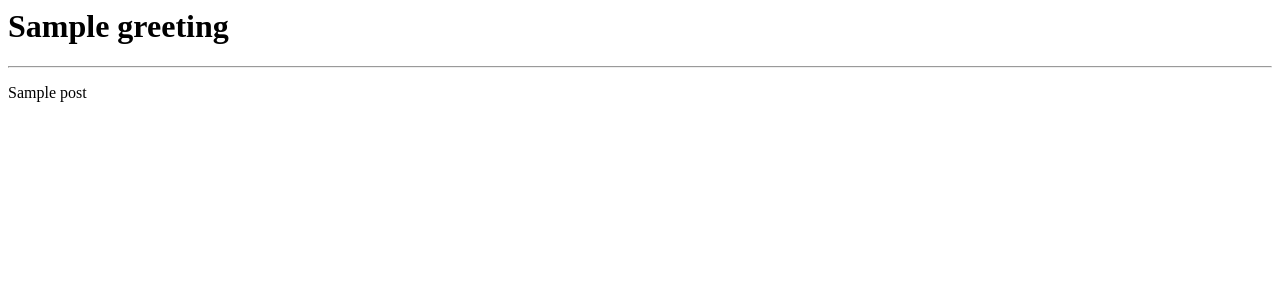
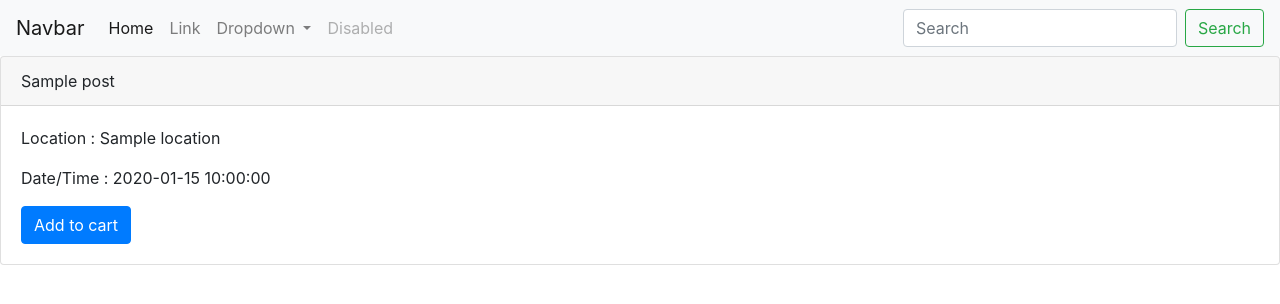
Before and after one commit to tekksparrow/dbk-jobs-on-linkedin, a Flask app: template templates/review.html in a window 1280 px wide. Shown: the top 304 px of the page. Run offline with Flask 2, Linux system fonts and the light colour scheme; the template is opened without the code that fills it: most values are stand-ins (such as "Sample title", 1, 10 or a date in 2020); parts of the project's set-up code (start-up, migrations or seed data) failed here and were passed over; some libraries are stand-ins or nearby versions.

Commit message:
front end work for review page

```diff
--- a/main.py
+++ b/main.py
@@ -16,9 +16,6 @@ from lib import tksp_posts, tksp_oauth
 app = Flask(__name__)
 app.secret_key = SESSION_KEY
 
-payload_raw       = []
-payload_posts     = []
-
 @app.route('/')
 def hello_world():
 
@@ -35,14 +32,18 @@ def hello_world():
 
 @app.route('/call')
 def dollar_bank_call():
+	try:
+		session.pop('payload')
+	except KeyError:
+		print('no key to pop')
 	auth_callback_url = ""
 
 	payload_raw       = tksp_posts.get_data(SRC_DATA_URL)
 	print ("get data return len # = {}".format(len(payload_raw)))
 
-
-	payload_posts     = tksp_posts.build_posts(payload_raw)
-	session['payload'] = payload_posts
+	session['payload'] = payload_raw
+	print ("--------------------------->>>>>")
+	print(session['payload'][0])
 
 	#auth_callback_url = tksp_oauth.seek_permission("linkedin", CLIENT_ID)
 	if not auth_callback_url:
@@ -50,22 +51,21 @@ def dollar_bank_call():
 
 	#webbrowser.open(auth_callback_url)
 
-	return render_template('call.html', counter=len(payload_posts), auth_callback_url=auth_callback_url)
+	return render_template('call.html', counter=len(payload_raw), auth_callback_url=auth_callback_url)
 
 @app.route('/call_review')
 def dollar_bank_callback_test():
+	print(session['payload'][0])
+	post_bank = session['payload']
+
+	payload_posts     = tksp_posts.build_posts(session['payload'])
+
 	greeting = "Review Dashboard"
 	# print all the posts
 	if len(session['payload']) == 0:
 		greeting = greeting + "\n\nNo IT posts found on this run."
 	else:
 		post_bank = session['payload']
-
-	print("the payload\n{}".format(post_bank[0]))
-
-
-	# add a button to post or reject
-
 	return render_template('review.html', post_bank=post_bank, greeting=greeting)
 
 
--- a/templates/review.html
+++ b/templates/review.html
@@ -1,12 +1,84 @@
 <html>
     <head>
         <title>REVIEW POSTS</title>
+
+        <!-- Required meta tags -->
+    	<meta charset="utf-8">
+    	<meta name="viewport" content="width=device-width, initial-scale=1, shrink-to-fit=no">
+
+    	<!-- Bootstrap CSS -->
+	    <link rel="stylesheet" href="https://stackpath.bootstrapcdn.com/bootstrap/4.1.3/css/bootstrap.min.css" integrity="sha384-MCw98/SFnGE8fJT3GXwEOngsV7Zt27NXFoaoApmYm81iuXoPkFOJwJ8ERdknLPMO" crossorigin="anonymous">
     </head>
     <body>
+    	<nav class="navbar navbar-expand-lg navbar-light bg-light">
+  		<a class="navbar-brand" href="#">Navbar</a>
+		  <button class="navbar-toggler" type="button" data-toggle="collapse" data-target="#navbarSupportedContent" aria-controls="navbarSupportedContent" aria-expanded="false" aria-label="Toggle navigation">
+		    <span class="navbar-toggler-icon"></span>
+		  </button>
+
+		  <div class="collapse navbar-collapse" id="navbarSupportedContent">
+		    <ul class="navbar-nav mr-auto">
+		      <li class="nav-item active">
+		        <a class="nav-link" href="#">Home <span class="sr-only">(current)</span></a>
+		      </li>
+		      <li class="nav-item">
+		        <a class="nav-link" href="#">Link</a>
+		      </li>
+		      <li class="nav-item dropdown">
+		        <a class="nav-link dropdown-toggle" href="#" id="navbarDropdown" role="button" data-toggle="dropdown" aria-haspopup="true" aria-expanded="false">
+		          Dropdown
+		        </a>
+		        <div class="dropdown-menu" aria-labelledby="navbarDropdown">
+		          <a class="dropdown-item" href="#">Action</a>
+		          <a class="dropdown-item" href="#">Another action</a>
+		          <div class="dropdown-divider"></div>
+		          <a class="dropdown-item" href="#">Something else here</a>
+		        </div>
+		      </li>
+		      <li class="nav-item">
+		        <a class="nav-link disabled" href="#">Disabled</a>
+		      </li>
+		    </ul>
+		    <form class="form-inline my-2 my-lg-0">
+		      <input class="form-control mr-sm-2" type="search" placeholder="Search" aria-label="Search">
+		      <button class="btn btn-outline-success my-2 my-sm-0" type="submit">Search</button>
+		    </form>
+		  </div>
+		</nav>
+
+		{% for post in post_bank %}
+		<div class="card">
+		  <div class="card-header">
+		    {{ post['title'] }}
+		  </div>
+		  <div class="card-body">
+		  	<!-- if the post is new make a fancy title here
+		    <h5 class="card-title">Special title treatment</h5> -->
+		    <p class="card-text">Location  :  {{ post['location'] }}</p>
+		    <p class="card-text">Date/Time :  {{ post['date'] }}</p>
+		    <a href="#" class="btn btn-primary">Add to cart</a>
+		  </div>
+		</div>
+		{% endfor %}
+
+
+
+
+		<!-- Optional JavaScript -->
+	    <!-- jQuery first, then Popper.js, then Bootstrap JS -->
+    	<script src="https://code.jquery.com/jquery-3.3.1.slim.min.js" integrity="sha384-q8i/X+965DzO0rT7abK41JStQIAqVgRVzpbzo5smXKp4YfRvH+8abtTE1Pi6jizo" crossorigin="anonymous"></script>
+    	<script src="https://cdnjs.cloudflare.com/ajax/libs/popper.js/1.14.3/umd/popper.min.js" integrity="sha384-ZMP7rVo3mIykV+2+9J3UJ46jBk0WLaUAdn689aCwoqbBJiSnjAK/l8WvCWPIPm49" crossorigin="anonymous"></script>
+    	<script src="https://stackpath.bootstrapcdn.com/bootstrap/4.1.3/js/bootstrap.min.js" integrity="sha384-ChfqqxuZUCnJSK3+MXmPNIyE6ZbWh2IMqE241rYiqJxyMiZ6OW/JmZQ5stwEULTy" crossorigin="anonymous"></script>
+
+
+
+
+<!--
+
         <h1>{{ greeting }}</h1>
         <hr>
         {% for post in post_bank %}
         <div><p> {{ post }} </p></div>
-        {% endfor %}
+        {% endfor %} -->
     </body>
 </html>
```
Also changed, not shown: lib/tksp_posts.py (+7 -2 lines).
